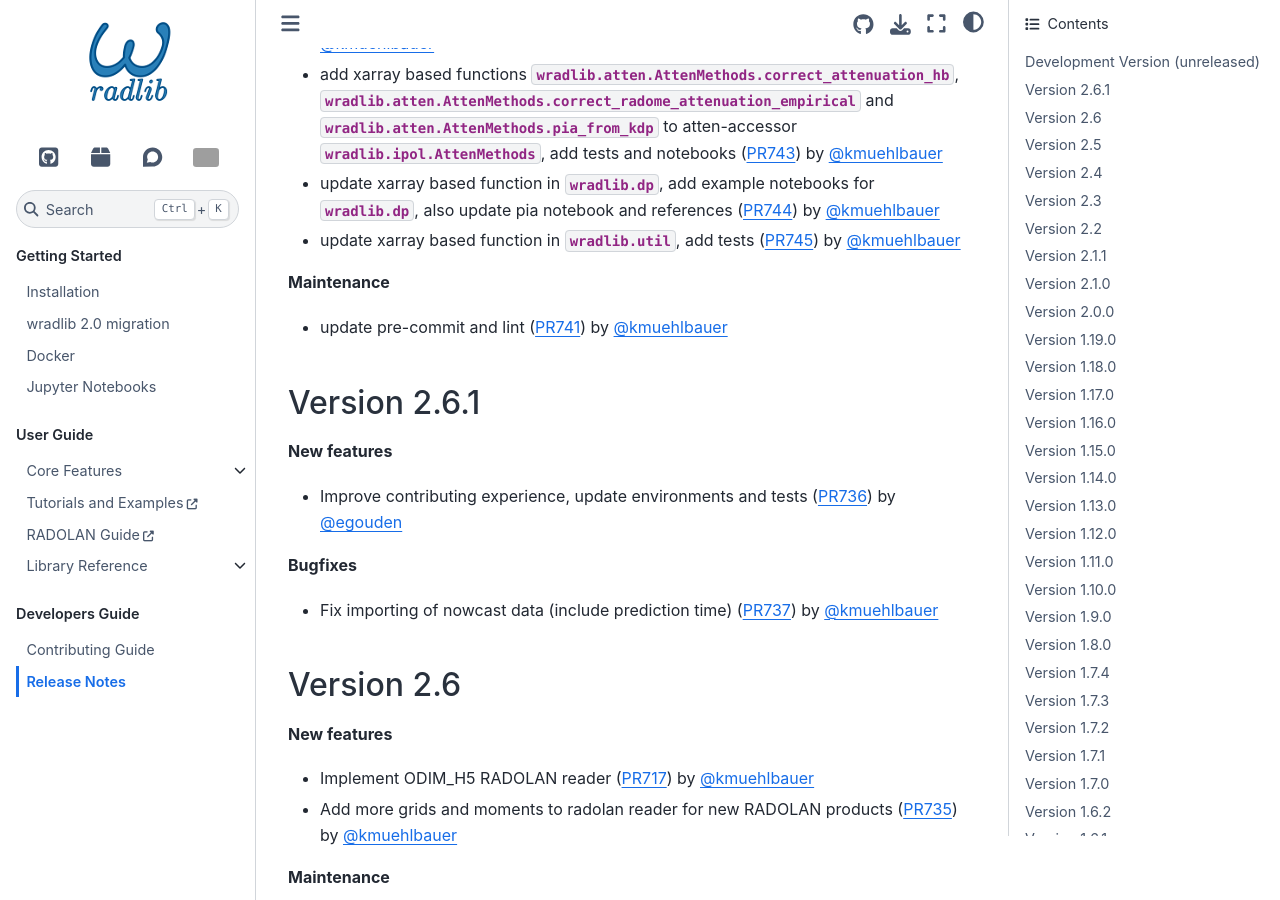
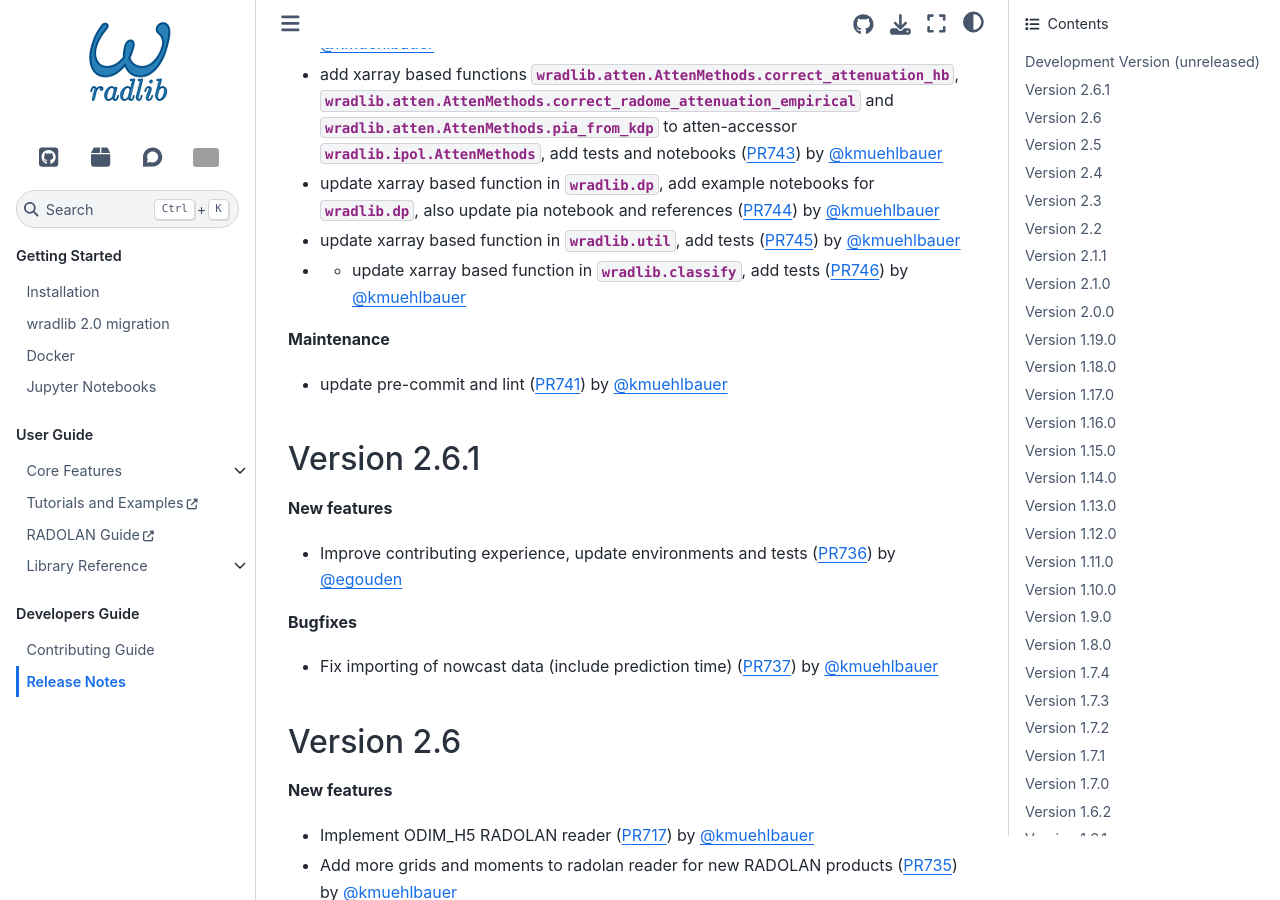
Before and after one commit to wradlib/wradlib, a Sphinx documentation site: the page built from docs/release_notes.md, in a window 1280 px wide and 900 px high, scrolled down 514 px. Built offline with Sphinx 7.4.7 and the Sphinx Book theme 1.1.4, drawn with Linux system fonts in a browser that asks for light colours; pages that are not in the unit, such as notebooks, are missing from menus; the version number could not be read and is left out; grey boxes are pictures that could not be loaded.

Commit message:
add release_notes.md entry

```diff
--- a/docs/release_notes.md
+++ b/docs/release_notes.md
@@ -15,6 +15,7 @@ You can install the latest {{wradlib}} release from PyPI via ``$ python -m pip i
 * add xarray based functions {meth}`wradlib.atten.AttenMethods.correct_attenuation_hb`, {meth}`wradlib.atten.AttenMethods.correct_radome_attenuation_empirical` and {meth}`wradlib.atten.AttenMethods.pia_from_kdp` to atten-accessor {class}`wradlib.ipol.AttenMethods`, add tests and notebooks ({pull}`743`) by {at}`kmuehlbauer`
 * update xarray based function in {mod}`wradlib.dp`, add example notebooks for {mod}`wradlib.dp`, also update pia notebook and references ({pull}`744`) by {at}`kmuehlbauer`
 * update xarray based function in {mod}`wradlib.util`, add tests ({pull}`745`) by {at}`kmuehlbauer`
+* * update xarray based function in {mod}`wradlib.classify`, add tests ({pull}`746`) by {at}`kmuehlbauer`
 
 **Maintenance**
 
```
